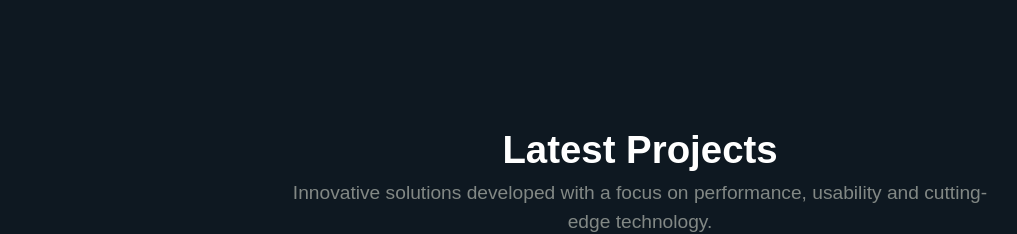
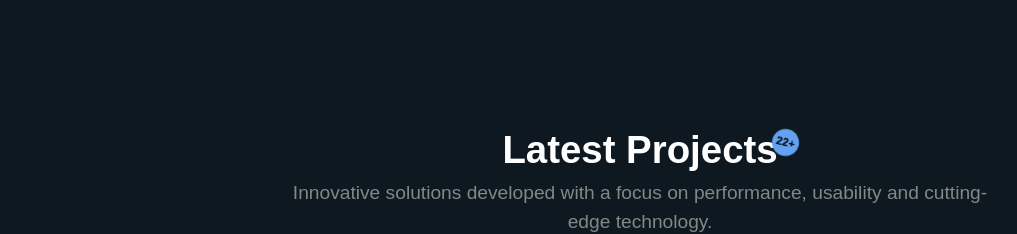
Before and after one commit to makeneto/makenedev, a React (Vite) app: page / in a window 1280 px wide. Shown: the part 2760-2994 px from the top of the page, without its empty margins (0-1017 px from the left). Built offline with nearby package versions, Linux system fonts and the light colour scheme; a web font is replaced by a local one.

Commit message:
feat: add count project

```diff
--- a/src/components/LastProjects.jsx
+++ b/src/components/LastProjects.jsx
@@ -7,6 +7,7 @@ import { DescriptionTitle } from "./FavoriteSingers"
 import MobileCarousel from "./ui/MobileCarousel"
 import { mobileProjects } from "../data/mobileProjects"
 import { useMediaQuery } from "react-responsive"
+import { webProjects } from "../data/webProjects"
 
 const ProjectsStyled = styled.section`
     width: 100%;
@@ -92,11 +93,16 @@ const FullList = styled.li`
 export default function LastProjects() {
     const navigate = useNavigate()
     const isMobile = useMediaQuery({ maxWidth: 768 })
+    const countProjects = mobileProjects.length + webProjects.length
+
 
     return (
         <ProjectsStyled id="projects">
             <section>
-                <LargeTitle>Latest Projects</LargeTitle>
+                <LargeTitle>
+                    Latest Projects
+                    <div>{countProjects}+</div>
+                </LargeTitle>
                 <DescriptionTitle>
                     Innovative solutions developed with a focus on performance, usability and cutting-edge technology.
                 </DescriptionTitle>
```
